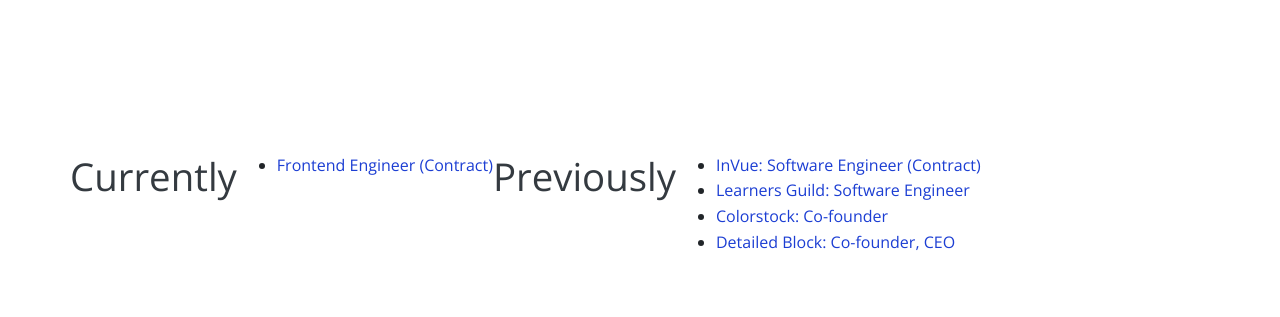
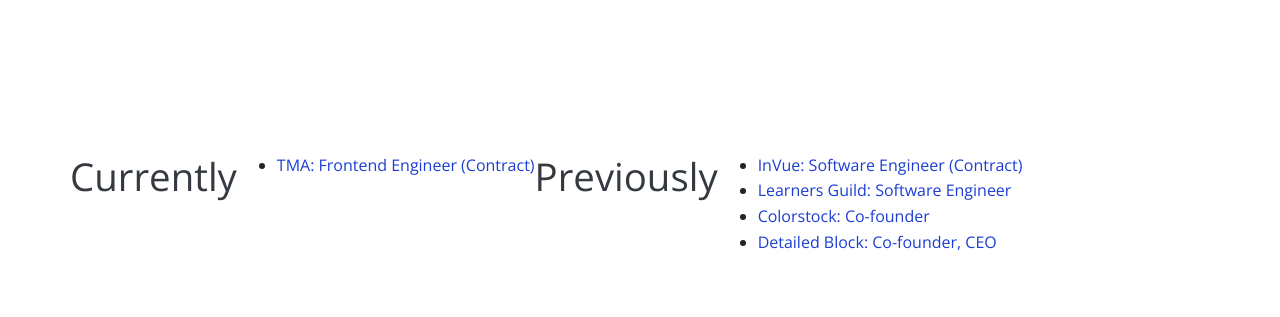
Before and after one commit to jamestewartjr/jamestewartjr.com, a Gatsby site: page / in a window 1280 px wide. Shown: the part 368-685 px from the top of the page. Built offline with nearby package versions, Linux system fonts and the light colour scheme; Gatsby itself is replaced by a stand-in of ours.

Commit message:
work changes

```diff
--- a/src/components/SubFooter.js
+++ b/src/components/SubFooter.js
@@ -14,7 +14,7 @@
               </li> */}
               {/* <li>
                 <strong>Email: </strong>
-{' '}
+                {' '}
                 <a href={`mailto:${props.data.site.siteMetadata.contact.email}`}>
                   {props.data.site.siteMetadata.contact.email}
                 </a>
--- a/src/pages/index.js
+++ b/src/pages/index.js
@@ -55,7 +55,7 @@
           </div> */}
           <h6 className="title-3 text-dark mb-4">Currently</h6>
           <ul>
-            <li><a href='https://'> Frontend Engineer (Contract)</a> </li>
+            <li><a href='https://'> TMA: Frontend Engineer (Contract)</a> </li>
           </ul>
           <h6 className="title-3 text-dark mb-4">Previously</h6>
           <ul>
```
